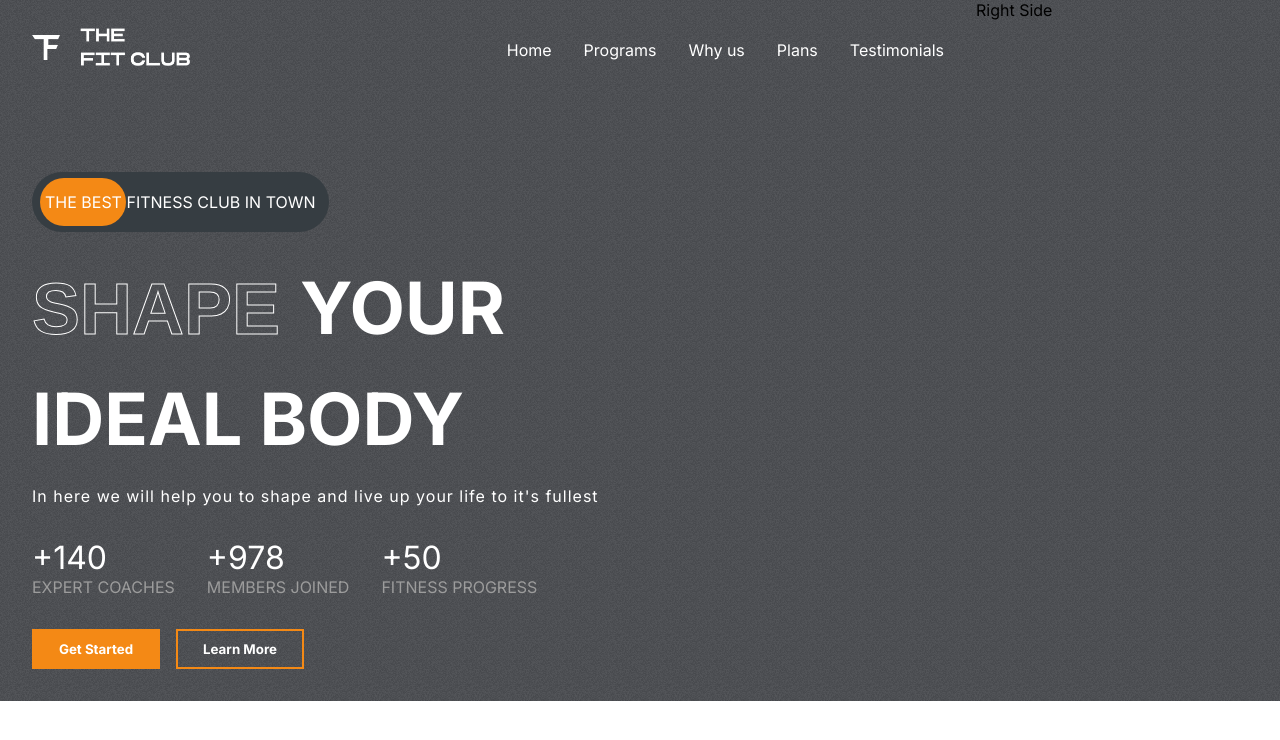
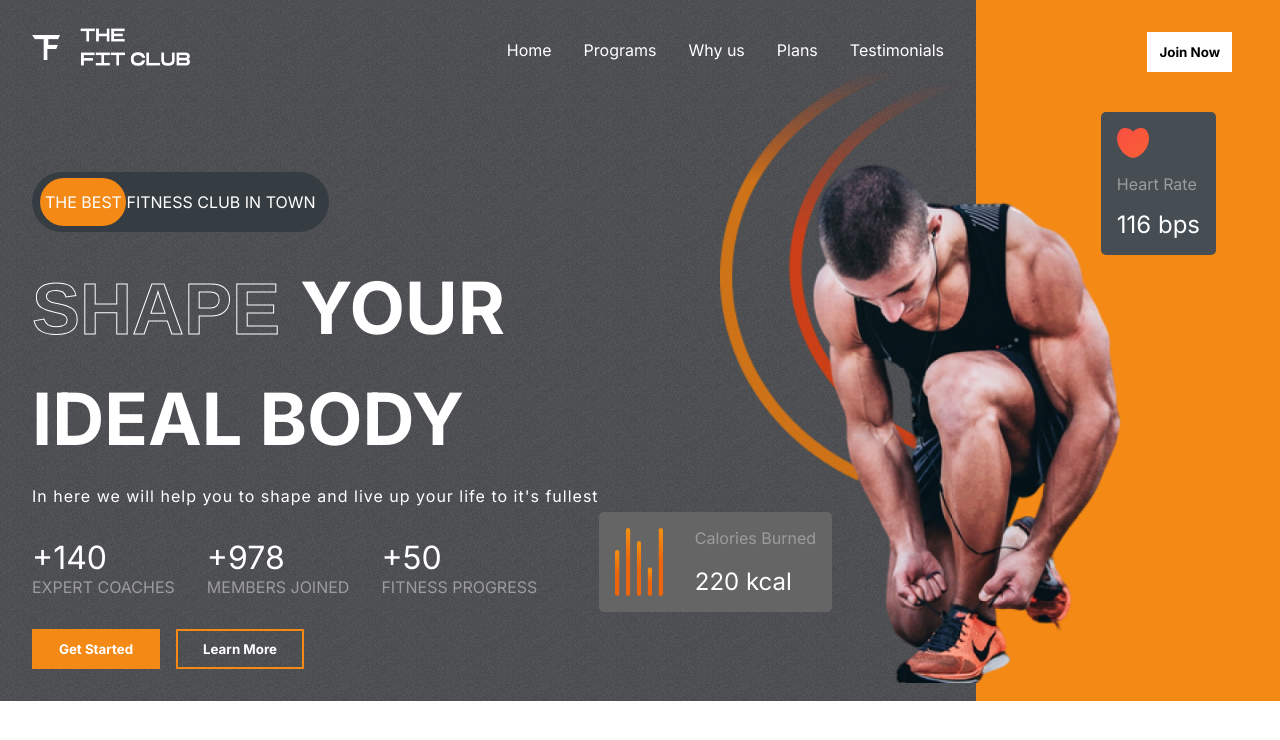
Before and after one commit to AgweBryan/react-responsive-gym-website, a React (Create React App) app: page / in a window 1280 px wide. Shown: the top 740 px of the page. Built offline with nearby package versions, Linux system fonts and the light colour scheme.

Commit message:
complete hero right

```diff
--- a/src/components/Hero/Hero.jsx
+++ b/src/components/Hero/Hero.jsx
@@ -1,6 +1,10 @@
 import React from "react";
 import { Header } from "../Header/Header";
 import "./style/hero.css";
+import hero_image from "../../assets/hero_image.png";
+import hero_image_back from "../../assets/hero_image_back.png";
+import Heart from "../../assets/heart.png";
+import Calories from "../../assets/calories.png";
 
 export const Hero = () => {
   return (
@@ -56,7 +60,41 @@
         </div>
         {/* hero buttons end */}
       </div>
-      <div className="hero__right">Right Side</div>
+      {/* hero left end */}
+
+      {/* hero right start */}
+      <div className="hero__right">
+        <button className="btn">Join Now</button>
+        {/* heart rate start */}
+        <div className="hero__right--heart-rate">
+          <img src={Heart} alt="heart" />
+          <span>Heart Rate</span>
+          <span>116 bps</span>
+        </div>
+        {/* heart rate end */}
+        {/* hero images start */}
+        <img
+          src={hero_image}
+          alt="hero image"
+          className="hero__right--hero-image"
+        />
+        <img
+          src={hero_image_back}
+          alt="hero image back"
+          className="hero__right--hero-image-back"
+        />
+        {/* hero images end */}
+
+        {/* calories start */}
+        <div className="hero__right--calories">
+          <img src={Calories} alt="calories" />
+          <div>
+            <span>Calories Burned</span>
+            <span>220 kcal</span>
+          </div>
+        </div>
+        {/* calories end */}
+      </div>
     </div>
   );
 };
--- a/src/components/Hero/style/hero.css
+++ b/src/components/Hero/style/hero.css
@@ -88,4 +88,78 @@
 }
 .hero__right {
   flex: 1;
+  position: relative;
+  background-color: var(--orange);
+}
+.hero__right > .btn {
+  position: absolute;
+  right: 3rem;
+  top: 2rem;
+  color: black;
+}
+.hero__right--heart-rate {
+  display: flex;
+  flex-direction: column;
+  gap: 1rem;
+  background-color: var(--darkGrey);
+  width: -webkit-fit-content;
+  width: -moz-fit-content;
+  width: fit-content;
+  padding: 1rem;
+  align-items: start;
+  border-radius: 5px;
+  position: absolute;
+  right: 4rem;
+  top: 7rem;
+}
+.hero__right--heart-rate > span:nth-child(2) {
+  color: var(--gray);
+}
+.hero__right--heart-rate > span:nth-child(3) {
+  color: white;
+  font-size: 1.5rem;
+}
+.hero__right--heart-rate > img {
+  width: 2rem;
+}
+.hero__right--hero-image {
+  position: absolute;
+  top: 10rem;
+  right: 8rem;
+  width: 23rem;
+}
+.hero__right--hero-image-back {
+  position: absolute;
+  top: 4rem;
+  right: 20rem;
+  z-index: -1;
+  width: 15rem;
+}
+.hero__right--calories {
+  display: flex;
+  gap: 2rem;
+  background-color: var(--caloryCard);
+  border-radius: 5px;
+  position: absolute;
+  padding: 1rem;
+  width: -webkit-max-content;
+  width: -moz-max-content;
+  width: max-content;
+  top: 32rem;
+  right: 28rem;
+}
+.hero__right--calories > img {
+  width: 3rem;
+}
+.hero__right--calories > div {
+  display: flex;
+  flex-direction: column;
+  justify-content: space-between;
+}
+.hero__right--calories > div > span:nth-child(1) {
+  color: var(--gray);
+}
+.hero__right--calories > div > span:nth-child(2) {
+  color: white;
+  font-size: 1.5rem;
 }/*# sourceMappingURL=hero.css.map */
--- a/src/components/Hero/style/hero.scss
+++ b/src/components/Hero/style/hero.scss
@@ -97,5 +97,82 @@
 
   &__right {
     flex: 1;
+    position: relative;
+    background-color: var(--orange);
+
+    & > .btn {
+      position: absolute;
+      right: 3rem;
+      top: 2rem;
+      color: black;
+    }
+
+    &--heart-rate {
+      display: flex;
+      flex-direction: column;
+      gap: 1rem;
+      background-color: var(--darkGrey);
+      width: fit-content;
+      padding: 1rem;
+      align-items: start;
+      border-radius: 5px;
+      position: absolute;
+      right: 4rem;
+      top: 7rem;
+
+      & > span:nth-child(2) {
+        color: var(--gray);
+      }
+      & > span:nth-child(3) {
+        color: white;
+        font-size: 1.5rem;
+      }
+
+      & > img {
+        width: 2rem;
+      }
+    }
+
+    &--hero-image {
+      position: absolute;
+      top: 10rem;
+      right: 8rem;
+      width: 23rem;
+    }
+    &--hero-image-back {
+      position: absolute;
+      top: 4rem;
+      right: 20rem;
+      z-index: -1;
+      width: 15rem;
+    }
+    &--calories {
+      display: flex;
+      gap: 2rem;
+      background-color: var(--caloryCard);
+      border-radius: 5px;
+      position: absolute;
+      padding: 1rem;
+      width: max-content;
+      top: 32rem;
+      right: 28rem;
+
+      & > img {
+        width: 3rem;
+      }
+      & > div {
+        display: flex;
+        flex-direction: column;
+
+        justify-content: space-between;
+      }
+      & > div > span:nth-child(1) {
+        color: var(--gray);
+      }
+      & > div > span:nth-child(2) {
+        color: white;
+        font-size: 1.5rem;
+      }
+    }
   }
 }
```
Also changed, not shown: 1 other file (tests, documents, lock files or other folders).
